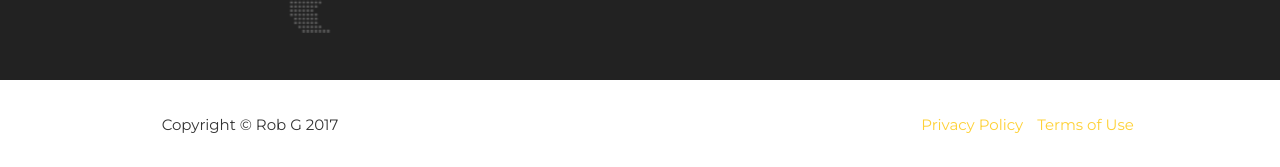
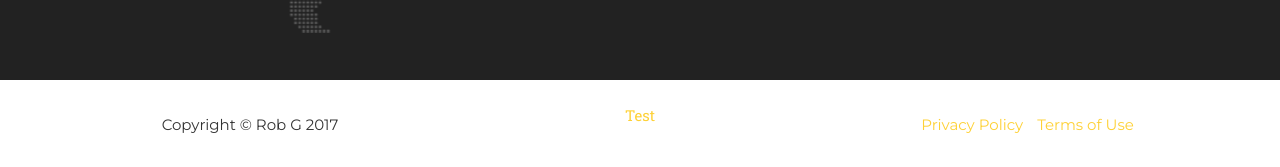
Before and after one commit to canneslionrobg/canneslionrobg.github.io, a Jekyll site: the page index.html, which Jekyll copies as it is, in a window 1280 px wide and 900 px high, scrolled down 5617 px. Shown: the part 730-897 px from the top of the window. Built offline with Jekyll 4.4.1, drawn with Linux system fonts in a browser that asks for light colours; some web fonts are replaced.

Commit message:
minor updates

```diff
--- a/index.html
+++ b/index.html
@@ -461,6 +461,7 @@ height="0" width="0" style="display:none;visibility:hidden"></iframe></noscript>
                     <span class="copyright">Copyright &copy; Rob G 2017</span>
                 </div>
                 <div class="col-md-4">
+                  <a href = "/test.html">Test</a>
                 </div>
                 <div class="col-md-4">
                     <ul class="list-inline quicklinks">
```
